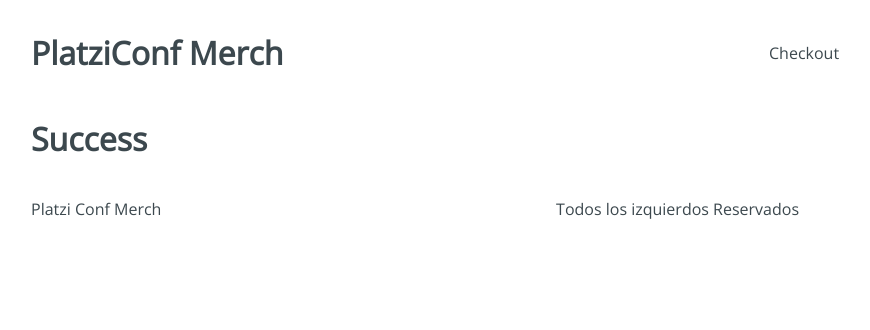
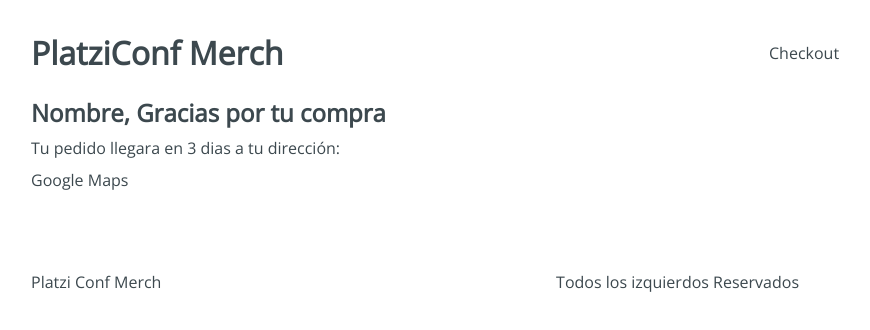
Before and after one commit to danielvaldivv/store-platziConf, a React app: page /checkout/success in a window 1280 px wide. Shown: the top 330 px of the page, without its empty margins (225-1095 px from the left). Built offline with nearby package versions, Linux system fonts and the light colour scheme.

Commit message:
Loyout and styles of Payment adn Success

```diff
--- a/src/containers/Payment.jsx
+++ b/src/containers/Payment.jsx
@@ -1,9 +1,15 @@
 import React from 'react'
+import '../styles/components/Payment.css'
 
 const Payment = () => (
-    <h1>
-      Payment
-    </h1>
+  <div className="Payment">
+    <div className="Payment-content">
+      <h3>Resumen del pedido:</h3>
+      <div className="Payment-button">
+        Botón de pago con Paypal
+      </div>
+    </div>
+  </div>
   )
 
 export default Payment
--- a/src/containers/Success.jsx
+++ b/src/containers/Success.jsx
@@ -1,9 +1,16 @@
 import React from 'react'
+import '../styles/components/Success.css'
 
 const Success = () => (
-    <h1>
-      Success
-    </h1>
+  <div className="Success">
+    <div className="Success-content">
+      <h2>Nombre, Gracias por tu compra</h2>
+      <span>Tu pedido llegara en 3 dias a tu dirección:</span>
+      <div className="Success-map">
+        Google Maps
+      </div>
+    </div>
+  </div>
   )
 
 export default Success
```
